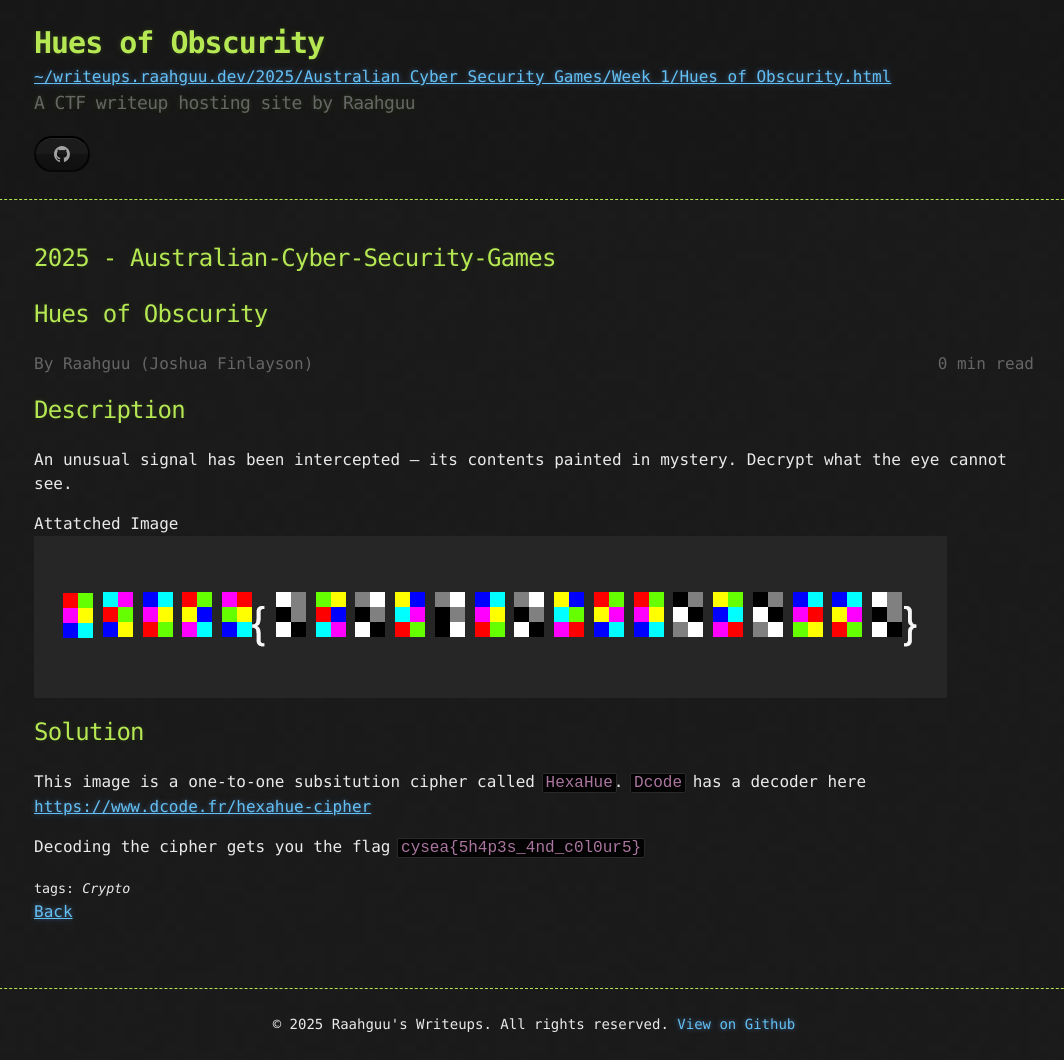
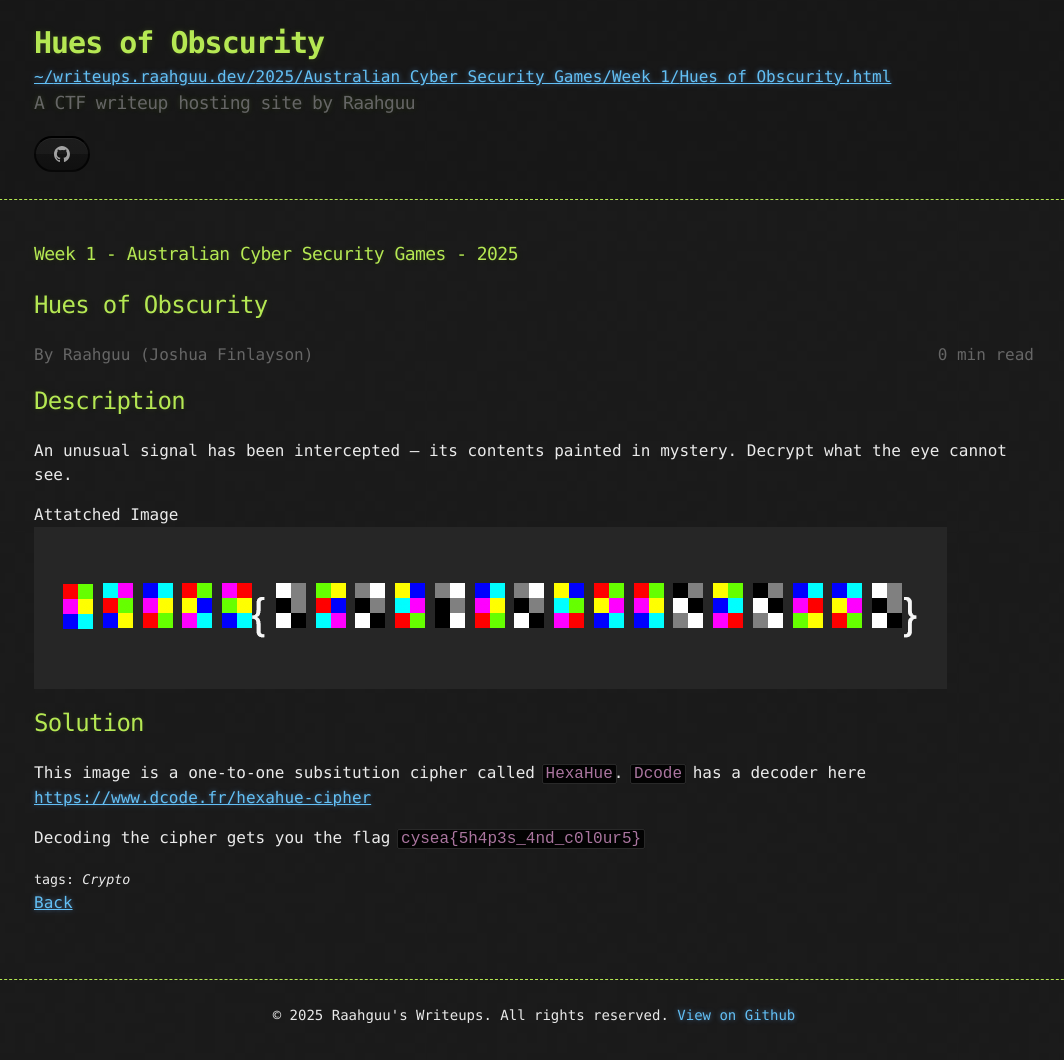
Before and after one commit to Raahguu/writeups.raahguu.dev, a Jekyll site: the page built from _writeups/2025/Australian-Cyber-Security-Games/Week-1/Hues-of-Obscurity.md, in a window 1280 px wide. Shown: the whole page, without its empty margins (106-1170 px from the left). Built offline with Jekyll 4.4.1, drawn with Linux system fonts in a browser that asks for light colours.

Commit message:
writeup's headers for the contect of the writeup is now extensible and an h3

```diff
--- a/_layouts/default.html
+++ b/_layouts/default.html
@@ -19,7 +19,7 @@
 					<h2>{{ site.description | default: site.github.project_tagline }}</h2>
 
 					<section id="links">
-						<a href="{{ site.github.owner_url }}" class="btn btn-github"><span class="icon"></span></a>
+						<a href="{{ site.github.owner_url }}" class="btn btn-github" alt="Link to {{ site.author }}'s Github account" rel="nofollow"><span class="icon" alt="Github Logo"></span></a>
 					</section>
 				</div>
 			</header>
@@ -34,7 +34,7 @@
 						{% if last_char != "/" %}
 							{% assign back_href = "." %}
 						{% endif %}
-						<a href="{{back_href}}">Back</a>
+						<a href="{{back_href}}" title="Goes back up through the filestream">Back</a>
 					{% endif %}
 					<br><br>
 				</section>
@@ -42,7 +42,7 @@
 		</div>
 		<footer>
 			<div class="container">
-				<p>&copy; {{ site.time | date: '%Y' }} {{ site.title }}. All rights reserved. <a href="{{ site.github.repository_url }}">View on Github</a></p>
+				<p>&copy; {{ site.time | date: '%Y' }} {{ site.title }}. All rights reserved. <a href="{{ site.github.repository_url }}" title="This website's Github Repository" rel="nofollow">View on Github</a></p>
 			</div>
 		</footer>
 	</body>
--- a/_layouts/writeup-index.html
+++ b/_layouts/writeup-index.html
@@ -58,7 +58,7 @@ layout: default
 					{% assign tags = 'class="subgroup" writeupType="Subgroup"' %}
 					{% assign link_text = next_level | replace: '\-', 'PLACEHOLDERDASH' | replace: '-', ' ' | replace: 'PLACEHOLDERDASH', '-'%}
 				{% endif %}
-				<li {{ tags }}><a href="{{ next_level | split: '.' | first }}">{{ link_text }}</a></li>
+				<li {{ tags }}><a href="{{ next_level | split: '.' | first }}" title="Goes to {{ site.author}}'s {{ link_text }} writeup">{{ link_text }}</a></li>
 			{% endunless %}
 		{% endif %}
 	{% endfor %}
--- a/_layouts/writeup.html
+++ b/_layouts/writeup.html
@@ -3,11 +3,10 @@ layout: default
 ---
 
 {% assign segments = page.path | split: '/' %}
-{% assign year = segments[1] %}
-{% assign ctf = segments[2] %}
+{% assign segments_length = segments.size | minus: 2 %}
+{% assign segments = segments | slice: 1, segments_length %}
 
-
-<h2>{{ year }} - {{ ctf }}</h2>
+<h3>{% for seg in segments reversed %}{{seg | replace: '\-', 'PLACEHOLDERDASH' | replace: '-', ' ' | replace: 'PLACEHOLDERDASH', '-'}}{% unless forloop.last %} - {% endunless %}{% endfor %}</h3>
 <h2>{{ page.title }}</h2>
 
 <p>
```
